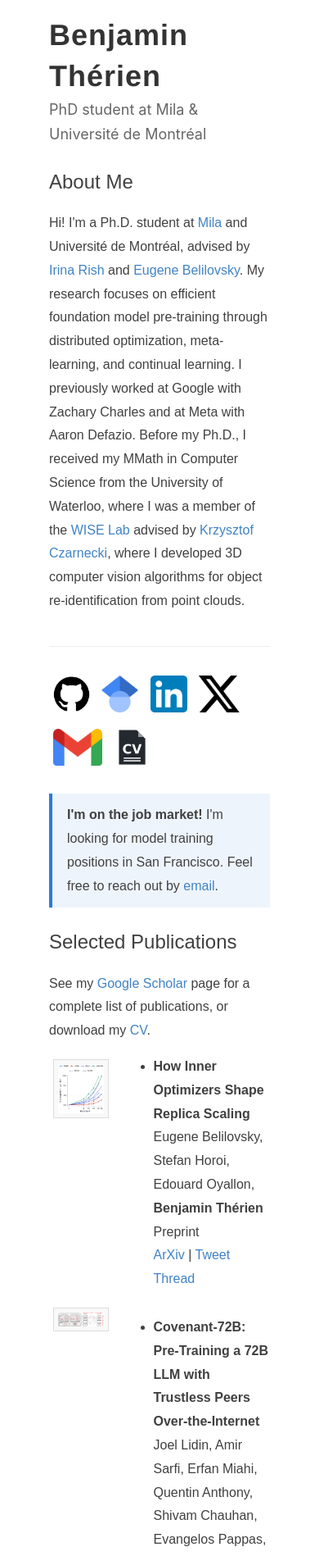
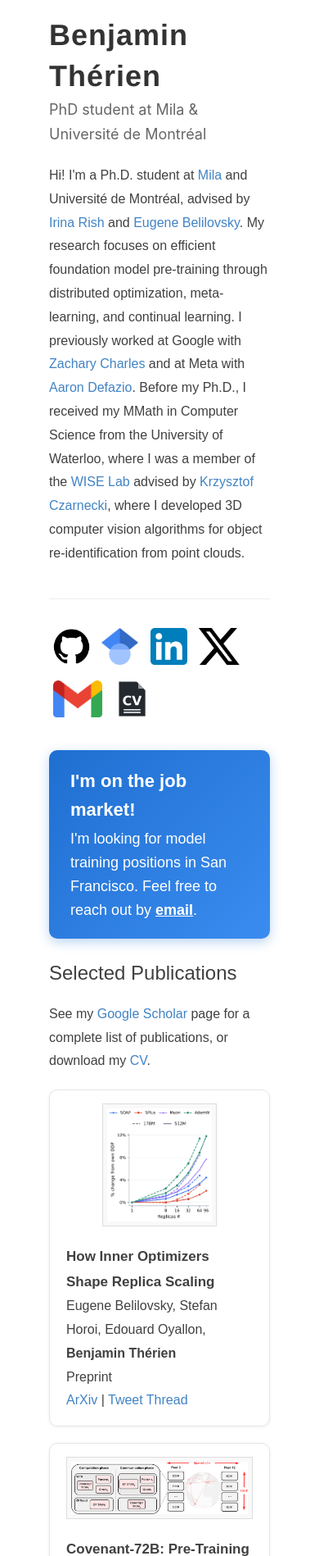
Before and after one commit to bentherien/bentherien.github.io, a Jekyll site: the page built from _pages/index.md, in a window 390 px wide. Shown: the part 332-2230 px from the top of the page at 82% size. Built offline with Jekyll 4.4.1, drawn with Linux system fonts in a browser that asks for light colours; the list of posts is cut into pages by our own code.

Commit message:
Drop About Me title, link Zach and Aaron, restyle job note and papers
- Remove the 'About Me' heading above the bio
- Link Zachary Charles and Aaron Defazio's websites
- Make the job-market note a blue banner with a larger title
- Show each paper as a card, with the thumbnail stacked on top on phones

Co-Authored-By: Claude Opus 5.5 <noreply@anthropic.com>

```diff
--- a/_includes/about.html
+++ b/_includes/about.html
@@ -1,6 +1,5 @@
 <div class="about-section">
-  <div style="font-size: 24px; margin-bottom: 15px;">About Me</div>
   <div>
-    Hi! I'm a Ph.D. student at <a href="https://mila.quebec/en/person/benjamintherien/">Mila</a> and Université de Montréal, advised by <a href="https://sites.google.com/view/irinarish/">Irina Rish</a> and <a href="http://eugenium.github.io/Students/">Eugene Belilovsky</a>. My research focuses on efficient foundation model pre-training through distributed optimization, meta-learning, and continual learning. I previously worked at Google with Zachary Charles and at Meta with Aaron Defazio. Before my Ph.D., I received my MMath in Computer Science from the University of Waterloo, where I was a member of the <a href="https://uwaterloo.ca/waterloo-intelligent-systems-engineering-lab/">WISE Lab</a> advised by <a href="https://uwaterloo.ca/waterloo-intelligent-systems-engineering-lab/people-profiles/krzysztof-czarnecki">Krzysztof Czarnecki</a>, where I developed 3D computer vision algorithms for object re-identification from point clouds.
+    Hi! I'm a Ph.D. student at <a href="https://mila.quebec/en/person/benjamintherien/">Mila</a> and Université de Montréal, advised by <a href="https://sites.google.com/view/irinarish/">Irina Rish</a> and <a href="http://eugenium.github.io/Students/">Eugene Belilovsky</a>. My research focuses on efficient foundation model pre-training through distributed optimization, meta-learning, and continual learning. I previously worked at Google with <a href="https://zachcharles.com/">Zachary Charles</a> and at Meta with <a href="https://www.aarondefazio.com/">Aaron Defazio</a>. Before my Ph.D., I received my MMath in Computer Science from the University of Waterloo, where I was a member of the <a href="https://uwaterloo.ca/waterloo-intelligent-systems-engineering-lab/">WISE Lab</a> advised by <a href="https://uwaterloo.ca/waterloo-intelligent-systems-engineering-lab/people-profiles/krzysztof-czarnecki">Krzysztof Czarnecki</a>, where I developed 3D computer vision algorithms for object re-identification from point clouds.
   </div>
 </div>
--- a/_pages/index.md
+++ b/_pages/index.md
@@ -73,6 +73,12 @@ permalink: /
   .site-info {
     overflow: visible !important;
   }
+  .paper > div:first-child {
+    width: 100% !important;
+    float: none !important;
+    margin: 0 0 12px 0 !important;
+    text-align: center !important;
+  }
 }
 
 .about-section {
@@ -89,10 +95,52 @@ permalink: /
 }
 
 .job-market {
-  margin-top: 20px;
-  padding: 12px 18px;
-  border-left: 4px solid #2a7ae2;
-  background-color: #eef4fc;
+  margin-top: 25px;
+  padding: 20px 26px;
+  border-radius: 10px;
+  background: linear-gradient(135deg, #1f6fd1, #3b8cf0);
+  color: #fff;
+  font-size: 18px;
+  line-height: 1.6;
+  box-shadow: 0 4px 14px rgba(31, 111, 209, 0.3);
+}
+
+.job-market-title {
+  font-size: 22px;
+  font-weight: bold;
+  margin-bottom: 4px;
+}
+
+.job-market a {
+  color: #fff;
+  font-weight: bold;
+  text-decoration: underline;
+}
+
+/* Each paper is a card */
+.paper {
+  margin: 20px 0;
+  padding: 16px 20px;
+  border: 1px solid #e3e6ea;
+  border-radius: 10px;
+  background-color: #fff;
+  box-shadow: 0 1px 4px rgba(0, 0, 0, 0.06);
+  transition: box-shadow 0.2s, border-color 0.2s;
+}
+
+.paper:hover {
+  border-color: #b9d2f3;
+  box-shadow: 0 4px 14px rgba(0, 0, 0, 0.1);
+}
+
+.paper ul {
+  list-style: none;
+  margin: 0;
+  padding: 0;
+}
+
+.paper li strong:first-child {
+  font-size: 17px;
 }
 </style>
 
@@ -111,7 +159,8 @@ permalink: /
 <img src="assets/cv.png" height="45" alt="CV" title="CV" style="float:top; margin:5px"></a>
 
 <div class="job-market">
-<strong>I'm on the job market!</strong> I'm looking for model training positions in San Francisco. Feel free to reach out by <a href="mailto:benjtherien@gmail.com">email</a>.
+<div class="job-market-title">I'm on the job market!</div>
+I'm looking for model training positions in San Francisco. Feel free to reach out by <a href="mailto:benjtherien@gmail.com">email</a>.
 </div>
 
 <div style="clear: both; padding-top: 20px;"></div>
@@ -124,6 +173,7 @@ See my [Google Scholar](https://scholar.google.com/citations?hl=en&user=RbO_ULYA
 
 
 
+<div class="paper" markdown="1">
 <div style="width: 25%; float: left; margin: 5px 25px 5px 5px; text-align: right;">
   <img src="{{ site.baseurl }}/images/replica_scaling.png" style="max-height: 150px; border: 1px solid #ddd; padding: 5px; background-color: #f9f9f9;">
 </div>
@@ -133,7 +183,9 @@ Preprint<br/>
 [ArXiv](https://arxiv.org/abs/2610.19064) | [Tweet Thread](https://x.com/benjamintherien/status/2112261120509538386?s=20)
 
 <div style="clear: both;"></div>
+</div>
 
+<div class="paper" markdown="1">
 <div style="width: 25%; float: left; margin: 5px 25px 5px 5px; text-align: right;">
   <img src="{{ site.baseurl }}/images/covenant.png" style="max-height: 150px; border: 1px solid #ddd; padding: 5px; background-color: #f9f9f9;">
 </div>
@@ -143,7 +195,9 @@ Preprint<br/>
 [ArXiv](https://arxiv.org/pdf/2603.08163) | [Tweet Thread](https://x.com/tplr_ai/status/2031388295972929720?s=20)
 
 <div style="clear: both;"></div>
+</div>
 
+<div class="paper" markdown="1">
 <div style="width: 25%; float: left; margin: 5px 25px 5px 5px; text-align: right;">
   <img src="{{ site.baseurl }}/images/muloco.png" style="max-height: 150px; border: 1px solid #ddd; padding: 5px; background-color: #f9f9f9;">
 </div>
@@ -153,7 +207,9 @@ In Submission to International Conference on Machine Learning (**ICML**) 2026<br
 [ArXiv](https://arxiv.org/pdf/2505.23725) | [Project Page](https://bentherien.github.io/muloco-1/) | [Tweet Thread](https://x.com/benjamintherien/status/2026862326184304734?s=20)
 
 <div style="clear: both;"></div>
+</div>
 
+<div class="paper" markdown="1">
 <div style="width: 25%; float: left; margin: 5px 25px 5px 5px; text-align: right;">
   <img src="{{ site.baseurl }}/images/sparseloco.png" style="max-height: 150px; border: 1px solid #ddd; padding: 5px; background-color: #f9f9f9;">
 </div>
@@ -163,7 +219,9 @@ In Submission to International Conference on Machine Learning (**ICML**) 2026<br
 [ArXiv](https://arxiv.org/abs/2508.15706) | [Tweet Thread](https://x.com/amir_sarfi/status/1958714182750077215?s=20)
 
 <div style="clear: both;"></div>
+</div>
 
+<div class="paper" markdown="1">
 <div style="width: 25%; float: left; margin: 5px 25px 5px 5px; text-align: right;">
   <img src="{{ site.baseurl }}/images/pylo.png" style="max-height: 150px; border: 1px solid #ddd; padding: 5px; background-color: #f9f9f9;">
 </div>
@@ -173,7 +231,9 @@ Machine Learning and Systems (**MLSys**), 2026<br/>
 [ArXiv](https://arxiv.org/pdf/2506.10315) | [OpenReview](https://openreview.net/forum?id=Anr8OmuNK5) | [Code](https://github.com/Belilovsky-Lab/pylo) | [Tweet Thread](https://x.com/benjamintherien/status/1934377825726865617?s=20)
 
 <div style="clear: both;"></div>
+</div>
 
+<div class="paper" markdown="1">
 <div style="width: 25%; float: left; margin: 5px 25px 5px 5px; text-align: right;">
   <img src="{{ site.baseurl }}/images/mulo.png" style="max-height: 150px; border: 1px solid #ddd; padding: 5px; background-color: #f9f9f9;">
 </div>
@@ -184,7 +244,9 @@ International Conference on Learning Representations (**ICLR**), 2026<br/>
 [ArXiv](https://arxiv.org/abs/2406.00153) | [OpenReview](https://openreview.net/forum?id=LK9SPXbA05) | [Code](https://github.com/bentherien/mu_learned_optimization) | [Tweet Thread](https://x.com/benjamintherien/status/1865930463098847575?s=20)
 
 <div style="clear: both;"></div>
+</div>
 
+<div class="paper" markdown="1">
 <div style="width: 25%; float: left; margin: 5px 25px 5px 5px; text-align: right;">
   <img src="{{ site.baseurl }}/images/densebackprop.png" style="max-height: 150px; border: 1px solid #ddd; padding: 5px; background-color: #f9f9f9;">
 </div>
@@ -194,7 +256,9 @@ Advances in Neural Information Processing Systems (**NeurIPS**), 2025<br/>
 [ArXiv](https://arxiv.org/abs/2504.12463) | [OpenReview](https://openreview.net/forum?id=jTUIo4Kl6u) | [Code](https://anonymous.4open.science/r/default-moe-6C74/README.md)
 
 <div style="clear: both;"></div>
+</div>
 
+<div class="paper" markdown="1">
 <div style="width: 25%; float: left; margin: 5px 25px 5px 5px; text-align: right;">
   <img src="{{ site.baseurl }}/images/cptofmoe.png" style="max-height: 150px; border: 1px solid #ddd; padding: 5px; background-color: #f9f9f9;">
 </div>
@@ -207,7 +271,9 @@ Transactions on Machine Learning Research (**TMLR**), 2025<br/>
 
 
 <div style="clear: both;"></div>
+</div>
 
+<div class="paper" markdown="1">
 <div style="width: 25%; float: left; margin: 5px 25px 5px 5px; text-align: right;">
   <img src="{{ site.baseurl }}/images/sss.png" style="max-height: 150px; border: 1px solid #ddd; padding: 5px; background-color: #f9f9f9;">
 </div>
@@ -218,7 +284,9 @@ Transactions on Machine Learning Research (**TMLR**), 2024<br/>
 [ArXiv](https://arxiv.org/pdf/2403.08763) | [OpenReview](https://openreview.net/forum?id=DimPeeCxKO) | [Code](https://github.com/EleutherAI/gpt-neox/pull/1200) | [Tweet Thread](https://x.com/benjamintherien/status/1768275963190640786?s=20) | [Video](https://youtu.be/y4sUn3sYWFc)
 
 <div style="clear: both;"></div>
+</div>
 
+<div class="paper" markdown="1">
 <div style="width: 25%; float: left; margin: 5px 25px 5px 5px; text-align: right;">
   <img src="{{ site.baseurl }}/images/local_l2o.png" style="max-height: 150px; border: 1px solid #ddd; padding: 5px; background-color: #f9f9f9;">
 </div>
@@ -229,8 +297,10 @@ Transactions on Machine Learning Research (**TMLR**), 2024<br/>
 [ArXiv](https://arxiv.org/abs/2312.02204) | [OpenReview](https://openreview.net/forum?id=uRbf9ANAns) | [Code](https://github.com/lefameuxbeding/learned_aggregation)
 
 <div style="clear: both;"></div>
+</div>
 
-<!-- - <div style="width: 25%; float: left; margin: 5px 25px 5px 5px; text-align: right;">
+<!-- - <div class="paper" markdown="1">
+<div style="width: 25%; float: left; margin: 5px 25px 5px 5px; text-align: right;">
   <img src="{{ site.baseurl }}/images/cpt_im.png" style="max-height: 150px; border: 1px solid #ddd; padding: 5px; background-color: #f9f9f9;">
 </div>
 
@@ -238,9 +308,11 @@ Transactions on Machine Learning Research (**TMLR**), 2024<br/>
 Kshitij Gupta*, **Benjamin Thérien***, Adam Ibrahim*, Mats Leon Richter, Quentin Anthony, Eugene Belilovsky, Timothée Lesort, Irina Rish<br/>
 Efficient Systems for Foundation Models Workshop at **ICML** 2023<br/>
 [ArXiv](https://arxiv.org/abs/2308.04014)
-<div style="clear: both;"></div>-->
+<div style="clear: both;"></div>
+</div>-->
 
 
+<div class="paper" markdown="1">
 <div style="width: 25%; float: left; margin: 5px 25px 5px 5px; text-align: right;">
   <img src="{{ site.baseurl }}/images/rtmm.png" style="max-height: 150px; border: 1px solid #ddd; padding: 5px; background-color: #f9f9f9;">
 </div>
@@ -251,7 +323,9 @@ IEEE/CVF Winter Conference on Applications of Computer Vision (**WACV**), 2024<b
 [WACV](https://openaccess.thecvf.com/content/WACV2024/html/Therien_Object_Re-Identification_From_Point_Clouds_WACV_2024_paper.html) | [ArXiv](https://arxiv.org/abs/2305.10210) | [Code](https://github.com/bentherien/point-cloud-reid)
 
 <div style="clear: both;"></div>
+</div>
 
+<div class="paper" markdown="1">
 <div style="width: 25%; float: left; margin: 5px 25px 5px 5px; text-align: right;">
   <img src="{{ site.baseurl }}/images/itsc_im.png" style="max-height: 150px; border: 1px solid #ddd; padding: 5px; background-color: #f9f9f9;">
 </div>
@@ -263,7 +337,9 @@ IEEE 25th International Conference on Intelligent Transportation Systems (**ITSC
 [ArXiv](https://arxiv.org/abs/2209.14435)
 
 <div style="clear: both;"></div>
+</div>
 
+<div class="paper" markdown="1">
 <div style="width: 25%; float: left; margin: 5px 25px 5px 5px; text-align: right;">
   <img src="{{ site.baseurl }}/images/psn_im.gif" style="max-height: 150px; border: 1px solid #ddd; padding: 5px; background-color: #f9f9f9;">
 </div>
@@ -274,8 +350,10 @@ IEEE/CVF Conference on Computer Vision and Pattern Recognition (**CVPR**), 2022<
 [CVPR](https://openaccess.thecvf.com/content/CVPR2022/html/Gauthier_Parametric_Scattering_Networks_CVPR_2022_paper.html) | [ArXiv](https://arxiv.org/abs/2107.09539) | [Code](https://github.com/bentherien/parametricScatteringNetworks) | [Video](https://www.youtube.com/watch?v=-B0ErCjQ9Nk)
 
 <div style="clear: both;"></div>
+</div>
 
-<!-- <div style="width: 25%; float: left; margin: 5px 25px 5px 5px; text-align: right;">
+<!-- <div class="paper" markdown="1">
+<div style="width: 25%; float: left; margin: 5px 25px 5px 5px; text-align: right;">
   <img src="{{ site.baseurl }}/images/measeval_im.png" style="max-height: 150px; border: 1px solid #ddd; padding: 5px; background-color: #f9f9f9;">
 </div>
 
@@ -284,7 +362,8 @@ IEEE/CVF Conference on Computer Vision and Pattern Recognition (**CVPR**), 2022<
 Fifteenth Workshop on Semantic Evaluation (**SemEval**), 2021<br/>
 [acl](https://aclanthology.org/2021.semeval-1.49/)
 
-<div style="clear: both;"></div> -->
+<div style="clear: both;"></div>
+</div> -->
 
 ---
 <small>†: Oral presenter. *: Equal contribution.</small>
```
